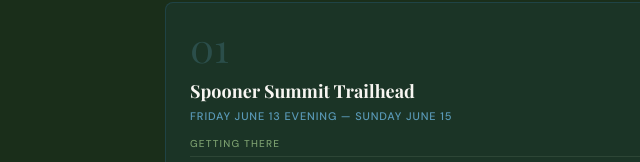
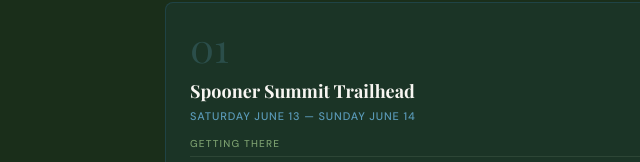
Before and after one commit to cnplumley/trt-planner, a plain HTML site: page index.html in a window 1280 px wide. Both pictures are taken after a click on the button "MEET-UPS". Shown: the part 638-800 px from the top of the page, 49-689 px from the left. Drawn offline with nearby package versions, Linux system fonts and the light colour scheme; a web font is replaced by a local one.

Commit message:
Update index.html

```diff
--- a/index.html
+++ b/index.html
@@ -806,25 +806,27 @@
       <div class="meetup-card" style="margin-bottom:16px;">
         <div class="meetup-num">01</div>
         <h3>Spooner Summit Trailhead</h3>
-        <div class="meetup-when">Friday June 13 evening — Sunday June 15</div>
+        <div class="meetup-when">Saturday June 13 — Sunday June 14</div>
 
         <div class="meetup-section">
           <div class="meetup-section-title">Getting There</div>
           <div class="meetup-detail"><strong>Address:</strong> Spooner Summit Trailhead, Hwy 50 & Hwy 28, Glenbrook, NV 89413</div>
-          <div class="meetup-detail"><strong>From SF:</strong> ~3.5 hrs via I-80 to Hwy 50 East or I-80 to Hwy 267 to Hwy 28</div>
-          <div class="meetup-detail"><strong>Parking:</strong> Free, day-use lot at the summit. Arrive by 5pm Friday to beat Christina.</div>
+          <div class="meetup-detail"><strong>From Santa Rosa:</strong> ~3 hrs 45 min via Hwy 12 East → I-80 East → Hwy 267 → Hwy 28 (~210 miles). Straightforward drive through Sacramento and over the Sierra.</div>
+          <div class="meetup-detail"><strong>From Truckee:</strong> ~45 min via Hwy 267 South → Hwy 28 East along the north shore → Hwy 50 East to Spooner Summit (~30 miles). Easy.</div>
+          <div class="meetup-detail"><strong>From SF Bay Area:</strong> ~3.5 hrs via I-80 East to Hwy 267 or Hwy 50 East.</div>
+          <div class="meetup-detail"><strong>Parking:</strong> Free, day-use lot at the summit. Arrive by midday Saturday.</div>
           <div class="meetup-detail"><strong>Google Maps:</strong> <a class="inline-link" href="https://maps.google.com/?q=39.103607,-119.895188" target="_blank">39.103607, -119.895188 ↗</a></div>
         </div>
 
         <div class="meetup-section">
           <div class="meetup-section-title">What to Bring</div>
-          <div class="meetup-detail">Pack for 2 nights / 3 days. ~26 miles total over Fri–Sun. Terrain: exposed Nevada ridgeline, Kingsbury area, Star Lake. Elevation ~8,000–9,800 ft.</div>
+          <div class="meetup-detail">Pack for 2 nights / 2 days. ~26 miles total over Sat–Sun. Terrain: exposed Nevada ridgeline, Kingsbury area. Elevation ~8,000–9,800 ft.</div>
           <div class="meetup-detail" style="margin-top:6px;">Need: bear canister, camping permit (dispersed, no fee outside Desolation), trekking poles, microspikes (possible patches), sun protection, layers for cold nights.</div>
         </div>
 
         <div class="meetup-section">
           <div class="meetup-section-title">Exit Plan</div>
-          <div class="meetup-detail">Friends exit Sunday June 15 at <strong>Kingsbury South Trailhead</strong> or hitch/rideshare back to Spooner (cars parked there). ~5 mi walk to Kingsbury North if doing a one-way. Alternatively: arrange a car shuttle between Spooner and Kingsbury South before the weekend.</div>
+          <div class="meetup-detail">Friends exit Sunday June 14 at <strong>Kingsbury South Trailhead</strong> or hitch/rideshare back to Spooner (cars parked there). ~5 mi walk to Kingsbury North if doing a one-way. Or arrange a car shuttle between Spooner and Kingsbury South before the weekend.</div>
         </div>
 
         <div class="meetup-section">
@@ -837,32 +839,42 @@
       <div class="meetup-card">
         <div class="meetup-num">02</div>
         <h3>Echo Lake Trailhead</h3>
-        <div class="meetup-when">Friday June 20 evening — Sunday June 22</div>
+        <div class="meetup-when">Friday June 19 (Juneteenth) — Sunday June 21</div>
 
         <div class="meetup-section">
           <div class="meetup-section-title">Getting There</div>
           <div class="meetup-detail"><strong>Address:</strong> Echo Lake Trailhead, Echo Lakes Rd, South Lake Tahoe, CA 95721</div>
-          <div class="meetup-detail"><strong>From SF:</strong> ~3.5 hrs via I-80 to Hwy 50 East, exit Echo Summit (Johnson Pass Rd)</div>
+          <div class="meetup-detail"><strong>From Santa Rosa:</strong> ~3 hrs 30 min via Hwy 12 East → I-80 East → Hwy 50 East, exit Echo Summit / Johnson Pass Rd (~195 miles). Sacramento is the natural halfway stop.</div>
+          <div class="meetup-detail"><strong>From Truckee:</strong> ~40 min via I-80 West → Hwy 50 East toward South Lake Tahoe, exit Echo Summit (~35 miles). Quickest drive of anyone in the crew.</div>
+          <div class="meetup-detail"><strong>From SF Bay Area:</strong> ~3.5 hrs via I-80 East to Hwy 50 East.</div>
+          <div class="meetup-detail"><strong>Timing:</strong> Juneteenth is a federal holiday — most people have Friday off, making this a rare 3-day weekend. Drive up Thursday evening or Friday morning.</div>
           <div class="meetup-detail"><strong>Parking:</strong> Limited — arrive early Friday. Day-use lot fills on weekends. Overflow on Echo Lakes Rd.</div>
           <div class="meetup-detail"><strong>Note:</strong> Echo Chalet seasonal store on-site — snacks, fuel canisters, basic gear.</div>
           <div class="meetup-detail"><strong>Google Maps:</strong> <a class="inline-link" href="https://maps.google.com/?q=38.834834,-120.044231" target="_blank">38.834834, -120.044231 ↗</a></div>
         </div>
 
         <div class="meetup-section">
+          <div class="meetup-section-title">Camping Permit (Required)</div>
+          <div class="meetup-detail">Anyone camping overnight in Desolation Wilderness needs their own permit — Christina's TRT thru-hiker permit covers only her. Friends must book a standard <strong>Desolation Wilderness overnight permit</strong> at <a class="inline-link" href="https://www.recreation.gov/permits/233261" target="_blank">recreation.gov/permits/233261 ↗</a></div>
+          <div class="meetup-detail" style="margin-top:6px;"><strong>Entry date:</strong> June 19 &nbsp;·&nbsp; <strong>Entry trailhead:</strong> Echo Lake &nbsp;·&nbsp; <strong>Destination zone:</strong> Gilmore Lake (Zone 29) &nbsp;·&nbsp; <strong>Cost:</strong> $10/person + $6/party reservation fee. Book now — Juneteenth weekend fills fast.</div>
+          <div class="meetup-detail" style="margin-top:6px;">Day hikers only (not camping) get a free self-issued permit at the Echo Lake trailhead kiosk — no advance booking needed.</div>
+        </div>
+
+        <div class="meetup-section">
           <div class="meetup-section-title">What to Bring</div>
-          <div class="meetup-detail">Pack for 2 nights / 3 days. ~28 miles total Fri–Sun. Terrain: Five Lakes, Twin Peaks, Brockway area. Elevation ~6,800–8,400 ft. More forgiving than Section 1 weekend.</div>
-          <div class="meetup-detail" style="margin-top:6px;">Need: bear canister, sun protection, rain layer (afternoon thunderstorms). No Desolation permit needed — you're exiting Desolation, not entering.</div>
+          <div class="meetup-detail">Pack for 3 nights / 3 days (Fri–Sun). ~38 miles total through Desolation Wilderness, Barker Pass, and Five Lakes. The best terrain on the entire TRT. Elevation ~6,800–9,400 ft.</div>
+          <div class="meetup-detail" style="margin-top:6px;">Need: bear canister (required), Desolation Wilderness day-use permit (free, self-issue at Echo Lake kiosk), sun protection, rain layer, layers for cold nights. No campfire permitted in Desolation.</div>
         </div>
 
         <div class="meetup-section">
           <div class="meetup-section-title">Exit Plan</div>
-          <div class="meetup-detail">Friends exit Sunday June 22 at <strong>Brockway Summit Trailhead</strong> (Hwy 267, Kings Beach area). Easy drive back to Echo Lake to retrieve cars (~45 min around the lake) or arrange a car shuttle in advance. Brockway to Echo Lake = ~45 min drive.</div>
+          <div class="meetup-detail">Friends exit Sunday June 21 at <strong>Brockway Summit Trailhead</strong> (Hwy 267, Kings Beach area). Drive back to Echo Lake to retrieve cars (~45 min around the lake) or arrange a car shuttle in advance.</div>
           <div class="meetup-detail" style="margin-top:6px;"><strong>Brockway GPS:</strong> <a class="inline-link" href="https://maps.google.com/?q=39.258295,-120.064944" target="_blank">39.258295, -120.064944 ↗</a></div>
         </div>
 
         <div class="meetup-section">
           <div class="meetup-section-title">Nearby Lodging Option</div>
-          <div class="meetup-detail">South Lake Tahoe 15 min east — full range of accommodations. Book well ahead for June weekends.</div>
+          <div class="meetup-detail">South Lake Tahoe 15 min east. Book well ahead — Juneteenth weekend will be busy throughout Tahoe.</div>
         </div>
       </div>
     </div>
@@ -1092,7 +1104,7 @@
   // ---- ITINERARY DATA ----
   const days = [
     {
-      day: 1, date: 'Tue Jun 10', title: 'Tahoe City → Watson Lake', miles: 13,
+      day: 1, date: 'Wed Jun 10', title: 'Tahoe City → Watson Lake', miles: 13,
       gain: 2200, loss: 1100, elev_start: 6230, elev_end: 7400,
       tags: [],
       notes: ['Clockwise start from 64 Acres Trailhead', 'First views of Lake Tahoe from the north shore ridge', 'Watson Creek flowing mid-June — good water stop', 'Dispersed camping near Watson Lake (not IN the Watson Lake Campground area)', 'Gain your trail legs — do not push pace'],
@@ -1102,7 +1114,7 @@
       mapLabel: 'Tahoe City Trailhead'
     },
     {
-      day: 2, date: 'Wed Jun 11', title: 'Watson Lake → Mt. Rose Area', miles: 13,
+      day: 2, date: 'Thu Jun 11', title: 'Watson Lake → Mt. Rose Area', miles: 13,
       gain: 2600, loss: 1400, elev_start: 7400, elev_end: 8900,
       tags: ['snow'],
       notes: ['East side begins — drier terrain', 'Tank up at Watson Lake before leaving', 'Some patchy snow possible on shaded north-facing slopes', 'Panoramic views of the Nevada high desert begin', 'Brockway East to Mt. Rose section — less traveled, very scenic'],
@@ -1112,7 +1124,7 @@
       mapLabel: 'Brockway Summit (ref)'
     },
     {
-      day: 3, date: 'Thu Jun 12', title: 'Mt. Rose → Relay Peak → Incline Area', miles: 12,
+      day: 3, date: 'Fri Jun 12', title: 'Mt. Rose → Relay Peak → Incline Area', miles: 12,
       gain: 1800, loss: 2400, elev_start: 8900, elev_end: 8400,
       tags: ['snow'],
       notes: ['Relay Peak spur — highest point on TRT (10,338 ft), optional 0.5 mi each way', 'Rocky, exposed ridgeline — microspikes possibly needed', 'Best views of the entire trail from Relay Ridge', 'Get over exposed sections before noon — afternoon thunderstorm risk', 'Incline Village area has cell service if needed'],
@@ -1122,17 +1134,17 @@
       mapLabel: 'Spooner Summit (ref)'
     },
     {
-      day: 4, date: 'Fri Jun 13', title: 'Incline Area → Spooner Summit 🤝', miles: 13,
+      day: 4, date: 'Sat Jun 13', title: 'Incline Area → Spooner Summit 🤝', miles: 13,
       gain: 1200, loss: 2100, elev_start: 8400, elev_end: 7146,
       tags: ['meet'],
-      notes: ['Friends arrive at Spooner Summit trailhead — aim to arrive by 5–6pm', 'Marlette Lake area — Nevada State Park section begins', 'Camping in NV State Park restricted: Marlette Peak, Hobart, or North Canyon Campground ONLY', 'Spooner Summit has restrooms and parking'],
+      notes: ['Friends arrive at Spooner Summit trailhead — aim to arrive by midday', 'Marlette Lake area — Nevada State Park section begins', 'Camping in NV State Park restricted: Marlette Peak, Hobart, or North Canyon Campground ONLY', 'Spooner Summit has restrooms and parking'],
       water: 'Marlette Lake reliable water source.',
       camp: 'Marlette Peak Campground (NV State Park — designated sites)',
       mapUrl: 'https://maps.google.com/?q=39.1036066,-119.8951879',
       mapLabel: 'Spooner Summit Trailhead'
     },
     {
-      day: 5, date: 'Sat Jun 14', title: 'Spooner → Kingsbury North', miles: 13,
+      day: 5, date: 'Sun Jun 14', title: 'Spooner → Kingsbury North', miles: 13,
       gain: 1900, loss: 2200, elev_start: 7146, elev_end: 7100,
       tags: ['meet'],
       notes: ['Friends hiking — great views day', 'Descend from Spooner through pine forest', 'Castle Rock viewpoint — short detour worth it', 'Kingsbury area has cell service', 'Evening camp with views toward South Shore'],
@@ -1142,27 +1154,27 @@
       mapLabel: 'Kingsbury North Trailhead'
     },
     {
-      day: 6, date: 'Sun Jun 15', title: 'Kingsbury → Freel Peak Area', miles: 13,
+      day: 6, date: 'Mon Jun 15', title: 'Kingsbury → Freel Peak Area', miles: 13,
       gain: 2800, loss: 1600, elev_start: 7100, elev_end: 8900,
-      tags: ['meet'],
-      notes: ['Friends exit here OR push on to Star Lake area (recommend Star Lake)', 'Freel Peak optional spur — highest peak in Lake Tahoe basin (10,891 ft)', 'Star Lake: one of the most stunning alpine lakes on the TRT', 'Friends exit: hitch/rideshare from Big Meadow Trailhead or Hwy 89'],
+      tags: [],
+      notes: ['Friends exit Sunday — solo again from here', 'Freel Peak optional spur — highest peak in Lake Tahoe basin (10,891 ft)', 'Star Lake: one of the most stunning alpine lakes on the TRT', 'Friends exit: hitch/rideshare from Kingsbury South or Big Meadow Trailhead'],
       water: 'Star Lake and streams near Freel Peak.',
       camp: 'Star Lake (spectacular) or near Freel saddle',
       mapUrl: 'https://maps.google.com/?q=38.8555,-119.9125',
       mapLabel: 'Freel Peak Area (approx)'
     },
     {
-      day: 7, date: 'Mon Jun 16', title: 'Freel → Echo Summit Area', miles: 13,
+      day: 7, date: 'Tue Jun 16', title: 'Freel → Echo Summit Area', miles: 13,
       gain: 1100, loss: 2600, elev_start: 8900, elev_end: 7400,
       tags: [],
-      notes: ['Solo again — long south traverse', 'Big Meadow area — meadows and pines, beautiful and mellow', 'Upper Truckee River crossing — can be high in June, cross morning', 'Echo Summit area has Hwy 50 access and limited services'],
+      notes: ['Big Meadow area — meadows and pines, beautiful and mellow', 'Upper Truckee River crossing — can be high in June, cross morning', 'Echo Summit area has Hwy 50 access and limited services'],
       water: 'Upper Truckee River, seasonal streams near Big Meadow.',
       camp: 'Near Echo Summit / Benwood Meadow area',
       mapUrl: 'https://maps.google.com/?q=38.834834,-120.044231',
       mapLabel: 'Echo Lake Trailhead'
     },
     {
-      day: 8, date: 'Tue Jun 17', title: 'Echo Summit → Echo Lake → South Lake Tahoe', miles: 8,
+      day: 8, date: 'Wed Jun 17', title: 'Echo Summit → Echo Lake → South Lake Tahoe', miles: 8,
       gain: 500, loss: 1100, elev_start: 7400, elev_end: 6837,
       tags: ['resupply'],
       notes: ['Short day — enjoy it', 'Echo Lake trailhead has seasonal Echo Chalet store (snacks, fuel)', 'Rideshare to South Lake Tahoe (~9 miles, ~$20)', 'DO NOT road walk Hwy 50 — no shoulder, dangerous', 'Check in to hotel, resupply groceries, charge all devices, laundry'],
@@ -1172,7 +1184,7 @@
       mapLabel: 'Echo Lake Trailhead'
     },
     {
-      day: 9, date: 'Wed Jun 18', title: 'Rest Day — South Lake Tahoe', miles: 0,
+      day: 9, date: 'Thu Jun 18', title: 'Rest Day — South Lake Tahoe', miles: 0,
       gain: 0, loss: 0, elev_start: 6229, elev_end: 6229,
       tags: ['rest'],
       notes: ['Zero day — full rest and recovery', 'Resupply food for Days 10–14 (5 days)', 'Confirm Barker Pass road is open (call LTBMU)', 'Check TRTA conditions for Desolation snow', 'Print Desolation permit (available 14 days before entry)', 'Gear check — anything damaged? Blister care.', 'Optional: day hike to Lake Tahoe beach for a swim'],
@@ -1182,48 +1194,48 @@
       mapLabel: 'South Lake Tahoe'
     },
     {
-      day: 10, date: 'Thu Jun 19', title: 'Echo Lake → Desolation Wilderness → Gilmore Lake', miles: 12,
+      day: 10, date: 'Fri Jun 19 — Juneteenth 🎉', title: 'Echo Lake → Desolation Wilderness → Gilmore Lake 🤝', miles: 12,
       gain: 2400, loss: 1200, elev_start: 6837, elev_end: 8200,
-      tags: ['desolation'],
-      notes: ['Rideshare back to Echo Lake in morning (~$20)', 'Enter Desolation Wilderness — permit required, carry printed copy', 'No camping near Lake Aloha (Zone 33)', 'Must camp within 300 ft of TRT/PCT corridor', 'Gilmore Lake: classic TRT camp, flat granite spots near shore', 'Camp at least 100 ft from lakeshore'],
+      tags: ['desolation', 'meet'],
+      notes: ['Juneteenth federal holiday — friends have the day off, ideal travel day to Tahoe', 'Rideshare back to Echo Lake in morning (~$20)', 'Enter Desolation Wilderness — permit required, carry printed copy', 'Friends drive up and meet at Echo Lake trailhead — hike in together', 'No camping near Lake Aloha (Zone 33)', 'Must camp within 300 ft of TRT/PCT corridor', 'Gilmore Lake: classic TRT camp, flat granite spots near shore'],
       water: 'Echo Lakes, Heather Lake, Gilmore Lake — abundant.',
       camp: 'Gilmore Lake (dispersed, 100ft from shore)',
       mapUrl: 'https://maps.google.com/?q=38.894,-120.082',
       mapLabel: 'Gilmore Lake area (approx)'
     },
     {
-      day: 11, date: 'Fri Jun 20', title: 'Gilmore Lake → Dicks Pass → Barker Pass 🤝', miles: 13,
+      day: 11, date: 'Sat Jun 20', title: 'Gilmore Lake → Dicks Pass → Barker Pass', miles: 13,
       gain: 2100, loss: 2800, elev_start: 8200, elev_end: 7650,
       tags: ['desolation', 'meet'],
-      notes: ['Cross Dicks Pass (9,377 ft) — spectacular views', 'Exit Desolation Wilderness at Meeks Bay boundary area', 'Friends arrive at Echo Lake trailhead Fri evening — they hike in Sat morning', 'Afternoon rendezvous: meet friends near Barker Pass or Five Lakes area', 'Fontanillis Lake area: stunning camp option for friends first night'],
-      water: 'Fontanillis Lake, Dicks Lake, general abundance in western Desolation.',
+      notes: ['Cross Dicks Pass (9,377 ft) — spectacular views, crown jewel of Desolation', 'Exit Desolation Wilderness at Meeks Bay boundary', 'Fontanillis Lake area: stunning optional side detour', 'Full day in the best terrain on the entire TRT'],
+      water: 'Fontanillis Lake, Dicks Lake, abundant throughout western Desolation.',
       camp: 'Five Lakes area / near Barker Pass',
       mapUrl: 'https://maps.google.com/?q=39.0767895,-120.2352977',
       mapLabel: 'Barker Pass Trailhead'
     },
     {
-      day: 12, date: 'Sat Jun 21', title: 'Barker Pass → Five Lakes → Twin Peaks Area', miles: 13,
-      gain: 2300, loss: 1800, elev_start: 7650, elev_end: 8200,
+      day: 12, date: 'Sun Jun 21', title: 'Barker Pass → Five Lakes → Brockway Summit', miles: 13,
+      gain: 2300, loss: 1800, elev_start: 7650, elev_end: 7200,
       tags: ['meet'],
-      notes: ['Five Lakes: one of the best swim spots on the TRT — don\'t skip it', 'Granite Chief Wilderness views', 'Twin Peaks area: open ridgeline, big views back toward Lake Tahoe', 'More forgiving terrain than east side', 'Evening camp with wide granite slabs for stargazing'],
+      notes: ['Five Lakes: best swim spot on the TRT — don\'t skip it', 'Granite Chief Wilderness views', 'Friends exit at Brockway Summit (Hwy 267) — arrange car shuttle or rideshare back to Echo Lake (~45 min)', 'Brockway to Kings Beach/North Shore services 5 min'],
       water: 'Five Lakes, multiple streams.',
-      camp: 'Ward Creek / Twin Peaks area dispersed',
-      mapUrl: 'https://maps.google.com/?q=39.15,-120.18',
-      mapLabel: 'Twin Peaks area (approx)'
-    },
-    {
-      day: 13, date: 'Sun Jun 22', title: 'Twin Peaks → Brockway Summit', miles: 13,
-      gain: 1400, loss: 2300, elev_start: 8200, elev_end: 7200,
-      tags: ['meet'],
-      notes: ['Friends exit at Brockway Summit (Hwy 267) — arrange car shuttle or rideshare back to Echo Lake', 'Brockway Summit has parking and easy highway access', 'Brockway to Kings Beach/North Shore services 5 min', 'Christina camps final night near Brockway or pushes toward Tahoe City'],
-      water: 'Multiple streams north of Twin Peaks.',
-      camp: 'Near Brockway Summit or north shore approach',
+      camp: 'Near Brockway Summit area',
       mapUrl: 'https://maps.google.com/?q=39.2582953,-120.0649439',
       mapLabel: 'Brockway Summit Trailhead'
     },
     {
-      day: 14, date: 'Mon Jun 23', title: 'Brockway → Tahoe City 🏁', miles: 10,
-      gain: 800, loss: 1800, elev_start: 7200, elev_end: 6230,
+      day: 13, date: 'Mon Jun 22', title: 'Brockway Summit → North Shore → Tahoe City approach', miles: 13,
+      gain: 1400, loss: 2300, elev_start: 7200, elev_end: 6600,
+      tags: [],
+      notes: ['Solo final push — north shore approach', 'Twin Peaks area: open ridgeline, big views back toward Lake Tahoe', 'Forested descent toward Tahoe City', 'Camp within striking distance for final morning finish'],
+      water: 'Multiple streams north of Twin Peaks.',
+      camp: 'North shore approach, dispersed',
+      mapUrl: 'https://maps.google.com/?q=39.2582953,-120.0649439',
+      mapLabel: 'Brockway Summit (ref)'
+    },
+    {
+      day: 14, date: 'Tue Jun 23', title: 'Tahoe City — Loop Complete 🏁', miles: 10,
+      gain: 800, loss: 1800, elev_start: 6600, elev_end: 6230,
       tags: [],
       notes: ['Final push — loop complete!', 'Descend back to Tahoe City through forested north shore trails', 'Finish at 64 Acres Trailhead — same spot you started 14 days ago', 'Celebrate: Tahoe City has excellent restaurants and bars on the lake', 'TRTA 165-Mile Club — submit your finish for a patch!'],
       water: 'Multiple streams, springs near Tahoe City.',
```
